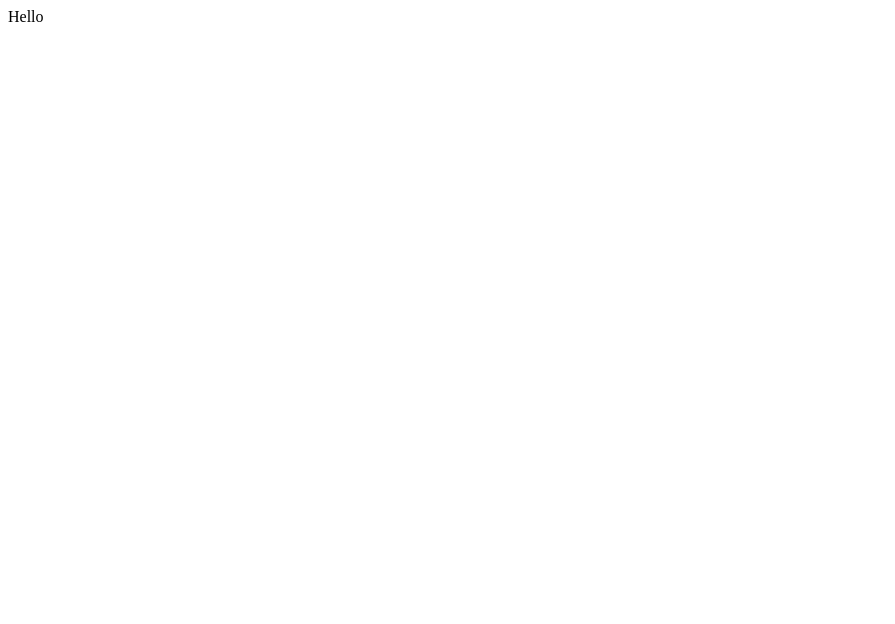
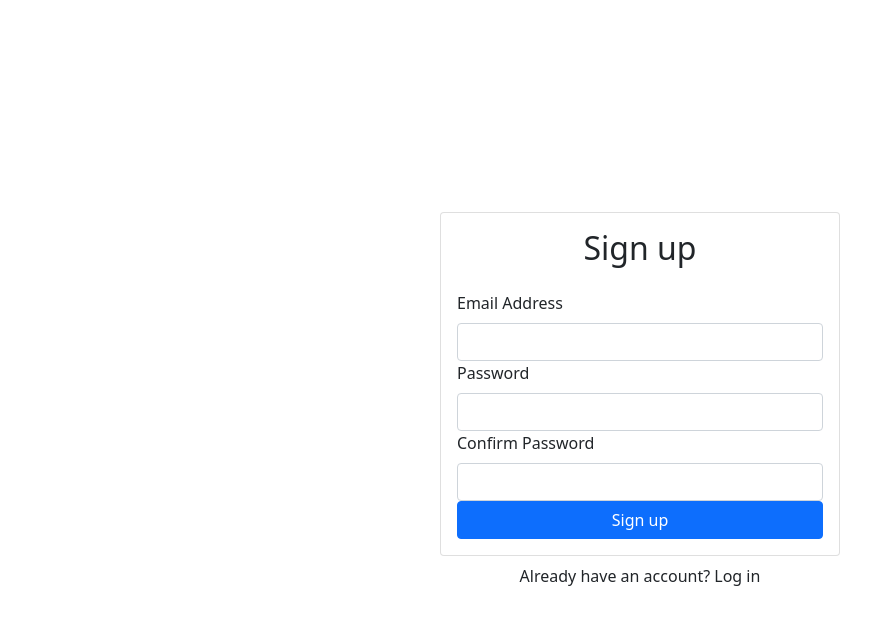
Before and after one commit to AlexKman/ReactAuthApp, a React (Create React App) app: page / in a window 1280 px wide. Shown: the top 624 px of the page, without its empty margins (0-895 px from the left). Built offline with nearby package versions, Linux system fonts and the light colour scheme.

Commit message:
Added sign up component within the App component to display username password and confirm password, also adding in an AuthContext file to use throughout the app

```diff
--- a/package.json
+++ b/package.json
@@ -3,7 +3,6 @@
   "version": "0.1.0",
   "private": true,
   "dependencies": {
-    "@material-ui/core": "^4.12.1",
     "@testing-library/jest-dom": "^5.14.1",
     "@testing-library/react": "^11.2.7",
     "@testing-library/user-event": "^12.8.3",
--- a/src/components/App.js
+++ b/src/components/App.js
@@ -1,5 +1,15 @@
+import SignUp from "./SignUp";
+import { Container } from "react-bootstrap";
+import "../css/App.css";
+
 function App() {
-  return <div className="App">Hello</div>;
+  return (
+    <Container className="container">
+      <div className="w-100" style={{ maxWidth: "400px" }}>
+        <SignUp></SignUp>
+      </div>
+    </Container>
+  );
 }
 
 export default App;
--- a/src/components/SignUp.js
+++ b/src/components/SignUp.js
@@ -1,6 +1,45 @@
-import React from "react";
-import { card } from "react-bootstrap";
+import React, { useRef } from "react";
+import { Form, Button, Card } from "react-bootstrap";
 
 export default function SignUp() {
-  return <div></div>;
+  const emailRef = useRef();
+  const passwordRef = useRef();
+  const passwordConfirmRef = useRef();
+  return (
+    <div>
+      <Card>
+        <Card.Body>
+          <h2 className="text-center mb-4">Sign up</h2>
+          <Form>
+            <Form.Group id="email">
+              <Form.Label>Email Address</Form.Label>
+              <Form.Control type="email" required ref={emailRef}></Form.Control>
+            </Form.Group>
+            <Form.Group id="password">
+              <Form.Label>Password</Form.Label>
+              <Form.Control
+                type="password"
+                required
+                ref={passwordRef}
+              ></Form.Control>
+            </Form.Group>
+            <Form.Group id="password-confirm">
+              <Form.Label>Confirm Password</Form.Label>
+              <Form.Control
+                type="password"
+                required
+                ref={passwordConfirmRef}
+              ></Form.Control>
+            </Form.Group>
+            <Button className="w-100" type="submit">
+              Sign up
+            </Button>
+          </Form>
+        </Card.Body>
+      </Card>
+      <div className="w-100 text-center mt-2">
+        Already have an account? Log in
+      </div>
+    </div>
+  );
 }
--- /dev/null
+++ b/src/css/App.css
@@ -0,0 +1,10 @@
+.container {
+  display: flex;
+  align-items: center;
+  justify-content: center;
+  min-height: 100vh;
+}
+.signUpDiv {
+  /* width: 100%; */
+  max-width: "400px";
+}
--- a/src/index.js
+++ b/src/index.js
@@ -2,6 +2,7 @@ import React from "react";
 import ReactDOM from "react-dom";
 import App from "./components/App";
 import reportWebVitals from "./reportWebVitals";
+import "bootstrap/dist/css/bootstrap.min.css";
 
 ReactDOM.render(
   <React.StrictMode>
```
Also changed, not shown: src/context/AuthContext.js (added, +11 -0 lines), 2 other files (tests, documents, lock files or other folders).
